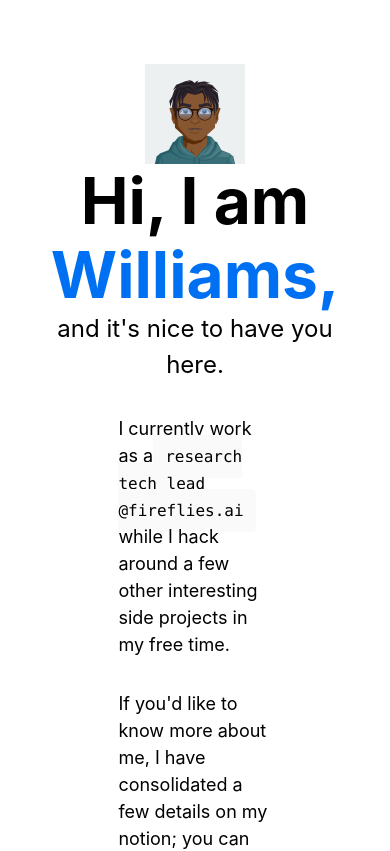
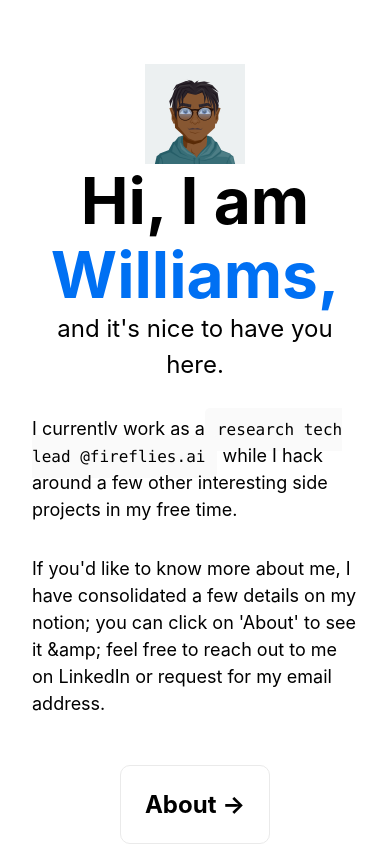
Before and after one commit to wilforlan/pw, a Next.js app: page / in a window 390 px wide. Shown: the top 851 px of the page. Built offline with nearby package versions, Linux system fonts and the light colour scheme.

Commit message:
update responsive content div

```diff
--- a/styles/Home.module.css
+++ b/styles/Home.module.css
@@ -123,4 +123,8 @@
     width: 100%;
     flex-direction: column;
   }
+
+  .content {
+    width: 100%;
+  }
 }
```
